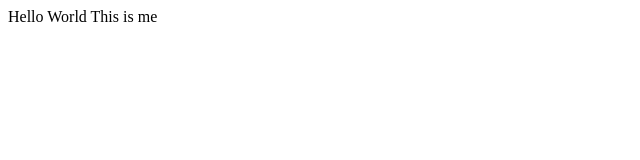
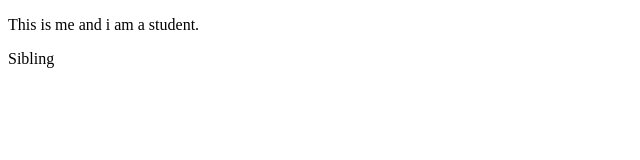
Before and after one commit to soumyajitpadhan/JavaScript, a plain HTML site: page Walking the DOM/index.html in a window 1280 px wide. Shown: the whole page, without its empty margins (0-640 px from the left). Drawn offline with Linux system fonts and the light colour scheme.

Commit message:
children of an element

```diff
--- a/Walking the DOM/index.html
+++ b/Walking the DOM/index.html
@@ -1,5 +1,6 @@
 <!DOCTYPE html>
 <html lang="en">
+
 <head>
     <meta charset="UTF-8">
     <meta name="viewport" content="width=device-width, initial-scale=1.0">
@@ -8,9 +9,15 @@
         console.log(document.body);
     </script>
 </head>
+
 <body>
-    Hello World
-    <span>This is me </span>
+    <div>
+        <p>This is me and i am a student.</p>
+        <span>Sibling</span>
+    </div>
+    <!-- Hello World -->
+    <!-- <span>This is me </span> -->
     <script src="script.js"></script>
 </body>
+
 </html>
--- a/Walking the DOM/script.js
+++ b/Walking the DOM/script.js
@@ -1,2 +1,9 @@
+// document.getElementsByClassName("cursor-pointer")[5].style.color = "red"
 
-// document.getElementsByClassName("cursor-pointer")[5].style.color = "red"
+// children of an element
+console.log(document.body.firstChild)
+console.log(document.body.lastChild)
+console.log(document.body.childNodes)
+
+let arr = Array.from(document.body.childNodes)
+console.log(arr)
```
